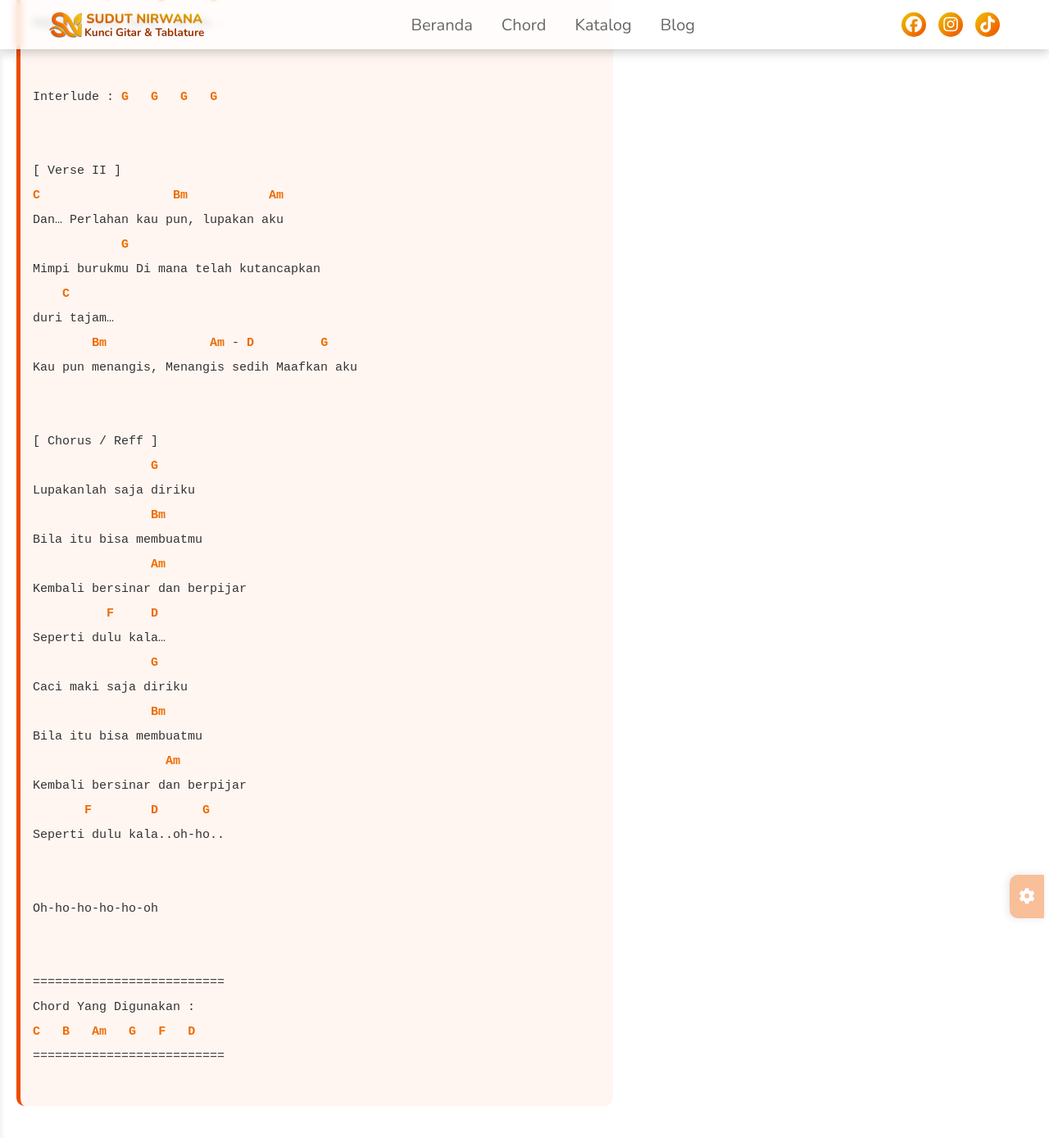
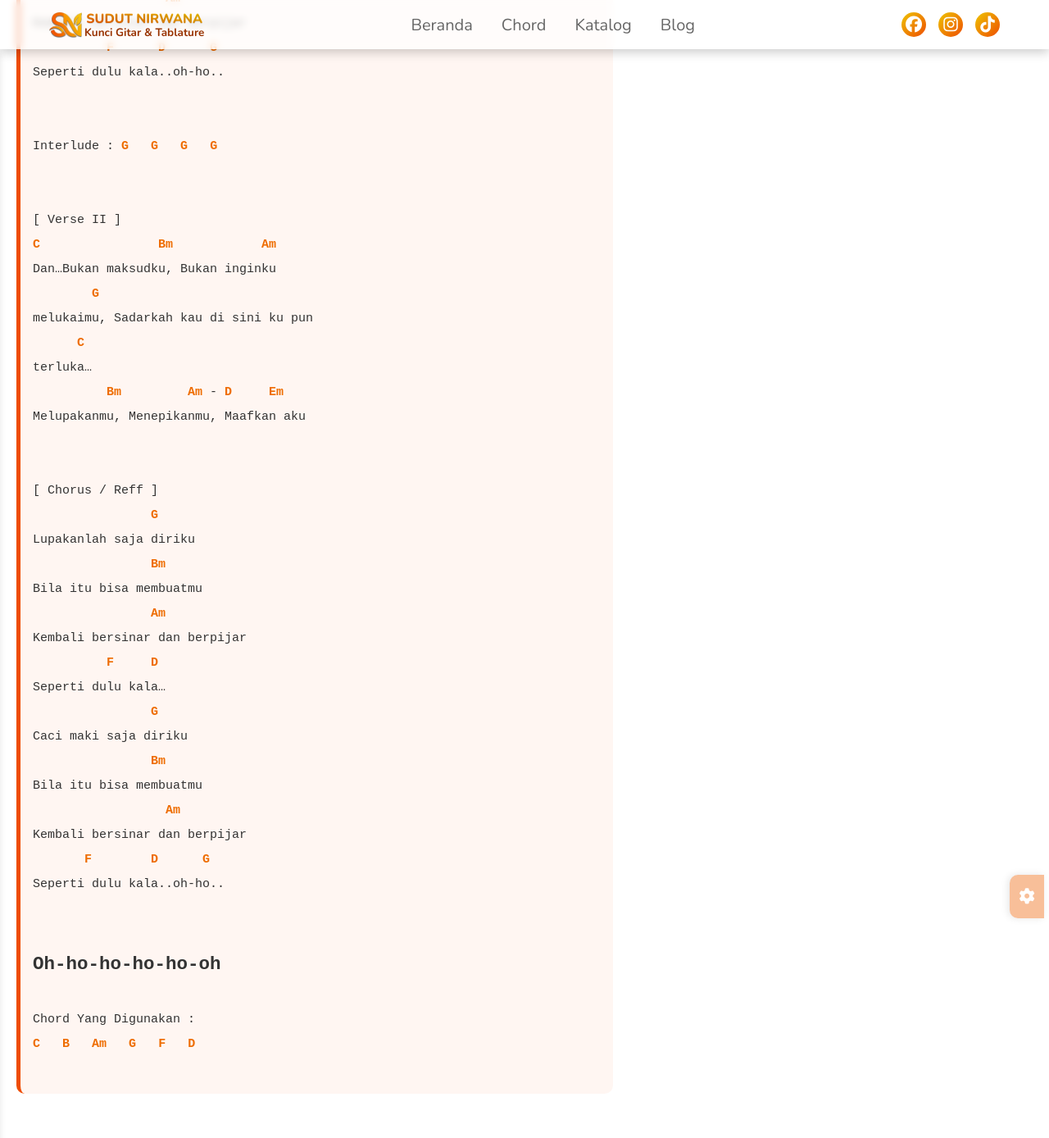
Before and after one commit to sudut-nirwana/sudut-nirwana-main, a Jekyll site: the page built from _chord/sheila-on-7/sheila-on-7-dan.md, in a window 1280 px wide and 1400 px high, scrolled down 1663 px. Shown: the top 1388 px of the window at 82% size. Built offline with Jekyll 4.4.1, drawn with Linux system fonts in a browser that asks for light colours; some web fonts are replaced; some of the changed text lies outside the part shown.

Commit message:
Update sheila-on-7-dan.md

```diff
--- a/_chord/sheila-on-7/sheila-on-7-dan.md
+++ b/_chord/sheila-on-7/sheila-on-7-dan.md
@@ -17,16 +17,18 @@
 Mimpi burukmu Di mana telah kutancapkan
     C
 duri tajam...
-        Bm              Am - D         G
-Kau pun menangis, Menangis sedih Maafkan aku
+        Bm             Am - D
+Kau pun menangis, Menangis sedih
+           G
+Maafkan aku...
 
 [ Pre-Chorus ]
 C                Bm            Am
 Dan...Bukan maksudku, Bukan inginku
         G
-melukaimu, Sadarkah kau di sini
-        C
-ku pun terluka...
+melukaimu, Sadarkah kau di sini ku pun
+      C
+terluka...
           Bm         Am - D     Em
 Melupakanmu, Menepikanmu, Maafkan aku
 
@@ -51,14 +53,14 @@
 Interlude : G   G   G   G
 
 [ Verse II ]
-C                  Bm           Am
-Dan... Perlahan kau pun, lupakan aku
-            G
-Mimpi burukmu Di mana telah kutancapkan
-    C
-duri tajam...
-        Bm              Am - D         G
-Kau pun menangis, Menangis sedih Maafkan aku
+C                Bm            Am
+Dan...Bukan maksudku, Bukan inginku
+        G
+melukaimu, Sadarkah kau di sini ku pun
+      C
+terluka...
+          Bm         Am - D     Em
+Melupakanmu, Menepikanmu, Maafkan aku
 
 [ Chorus / Reff ]
                 G
@@ -79,8 +81,6 @@
 Seperti dulu kala..oh-ho..
 
 Oh-ho-ho-ho-ho-oh
-
-==========================
+===================================
 Chord Yang Digunakan :
 C   B   Am   G   F   D
-==========================
```
